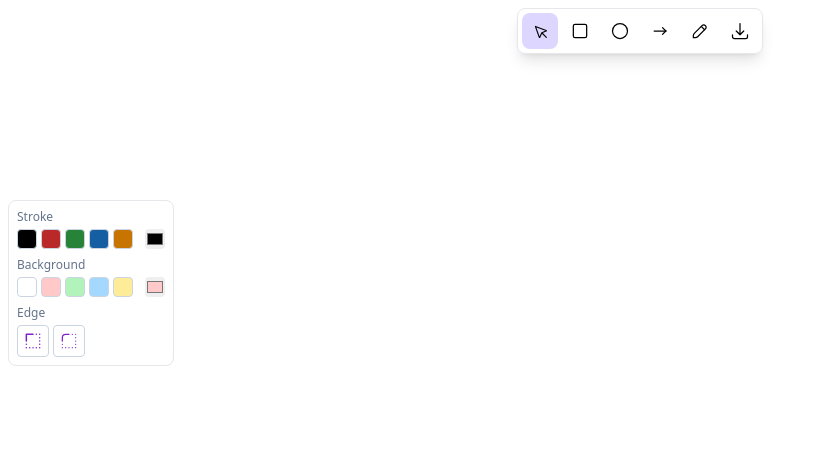
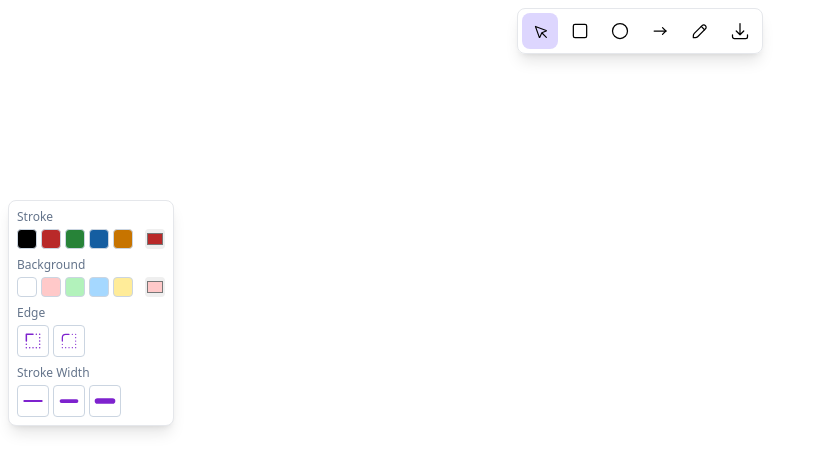
Before and after one commit to KrunalDarekar/whiteboard-it, a React (Vite) app: page / in a window 1280 px wide. Shown: the top 472 px of the page, without its empty margins (0-818 px from the left). Built offline with nearby package versions, Linux system fonts and the light colour scheme.

Commit message:
Add stroke width selection feature

```diff
--- a/src/App.jsx
+++ b/src/App.jsx
@@ -25,8 +25,9 @@ export default function App() {
   const [circles, setCircles] = useState([]);
   const [arrows, setArrows] = useState([]);
   const [scribbles, setScribbles] = useState([]);
-  const [strokeColor, setStrokeColor] = useState("#000000");
+  const [strokeColor, setStrokeColor] = useState("#B92929");
   const [edge, setEdge] = useState(10)
+  const [strokeWidth, setStrokeWidth] = useState(3)
 
   const isPainting = useRef();
   const currentShapeId = useRef();
@@ -56,7 +57,8 @@ export default function App() {
             width: 1,
             fillColor,
             strokeColor,
-            edge
+            edge,
+            strokeWidth,
           },
         ]);
         break;
@@ -70,6 +72,7 @@ export default function App() {
             radius: 20,
             fillColor,
             strokeColor,
+            strokeWidth,
           },
         ]);
         break;
@@ -82,6 +85,7 @@ export default function App() {
             points: [x, y, x + 20, y + 20],
             fillColor,
             strokeColor,
+            strokeWidth,
           },
         ]);
         break;
@@ -93,6 +97,7 @@ export default function App() {
             points: [x, y],
             fillColor,
             strokeColor,
+            strokeWidth,
           },
         ]);
         break;
@@ -115,7 +120,6 @@ export default function App() {
                 y: Math.min(rectangle.y, y),
                 width: Math.abs(x - rectangle.x),
                 height: Math.abs(y - rectangle.y),
-                edge
               };
             }
             return rectangle;
@@ -249,7 +253,7 @@ export default function App() {
           </div>
         </div>
         {/*side panel*/}
-        <div className="absolute z-10 left-0 ml-2 top-1/4 bg-white border rounded-lg shodow-lg p-2">
+        <div className="absolute z-10 left-0 ml-2 top-1/4 bg-white border rounded-lg shadow-lg p-2">
               <div className="mb-2">
                 <p className="text-xs text-slate-500 mb-1">Stroke</p>
                 <div className="flex gap-1">
@@ -282,7 +286,7 @@ export default function App() {
                   />
                 </div>
               </div>
-              <div>
+              <div className="mb-2">
                 <p className="text-xs text-slate-500 mb-1">Edge</p>
                 <div className="flex gap-1">
                   <button onClick={ () => setEdge(0)} className ="w-8 h-8 border border-slate-300 rounded flex justify-center items-center text-purple-700">
@@ -302,8 +306,8 @@ export default function App() {
                     </svg>
                   </button>
                   <button onClick={ () => setEdge(10)} className ="w-8 h-8 border border-slate-300 rounded flex justify-center items-center text-purple-700">
-                    <svg aria-hidden="true" focusable="false" role="img" viewBox="0 0 24 24" fill="none" stroke-width="2" stroke="currentColor" strokeLinecap="round" strokeLinejoin="round" className="w-5 h-5">
-                      <g stroke-width="1.5" stroke="currentColor" strokeLinecap="round" strokeLinejoin="round">
+                    <svg aria-hidden="true" focusable="false" role="img" viewBox="0 0 24 24" fill="none" strokeWidth="2" stroke="currentColor" strokeLinecap="round" strokeLinejoin="round" className="w-5 h-5">
+                      <g strokeWidth="1.5" stroke="currentColor" strokeLinecap="round" strokeLinejoin="round">
                         <path d="M4 12v-4a4 4 0 0 1 4 -4h4"></path>
                         <line x1="16" y1="4" x2="16" y2="4.01"></line>
                         <line x1="20" y1="4" x2="20" y2="4.01"></line>
@@ -318,6 +322,26 @@ export default function App() {
                         <line x1="20" y1="20" x2="20" y2="20.01"></line>
                       </g>
                     </svg>
+                  </button>
+                </div>
+              </div>
+              <div className="">
+                <p className="text-xs text-slate-500 mb-1">Stroke Width</p>
+                <div className="flex gap-1">
+                  <button onClick={ () => setStrokeWidth(1)} className ="w-8 h-8 border border-slate-300 rounded flex justify-center items-center text-purple-700">
+                  <svg aria-hidden="true" focusable="false" role="img" viewBox="0 0 20 20" fill="none" stroke="currentColor" strokeLinecap="round" strokeLinejoin="round">
+                    <path d="M4.167 10h11.666" stroke="currentColor" strokeWidth="1.25" strokeLinecap="round" strokeLinejoin="round"></path>
+                  </svg>
+                  </button>
+                  <button onClick={ () => setStrokeWidth(3)} className="w-8 h-8 border border-slate-300 rounded flex justify-center items-center text-purple-700">
+                  <svg aria-hidden="true" focusable="false" role="img" viewBox="0 0 20 20" fill="none" stroke="currentColor" strokeLinecap="round" strokeLinejoin="round">
+                    <path d="M5 10h10" stroke="currentColor" strokeWidth="2.5" strokeLinecap="round" strokeLinejoin="round"></path>
+                  </svg>
+                  </button>
+                  <button onClick={ () => setStrokeWidth(5)} className="w-8 h-8 border border-slate-300 rounded flex justify-center items-center text-purple-700">
+                  <svg aria-hidden="true" focusable="false" role="img" viewBox="0 0 20 20" fill="none" stroke="currentColor" strokeLinecap="round" strokeLinejoin="round">
+                    <path d="M5 10h10" stroke="currentColor" strokeWidth="3.75" strokeLinecap="round" strokeLinejoin="round"></path>
+                  </svg>
                   </button>
                 </div>
               </div>
@@ -352,7 +376,7 @@ export default function App() {
                 x={rectangle.x}
                 y={rectangle.y}
                 stroke={rectangle.strokeColor}
-                strokeWidth={2}
+                strokeWidth={rectangle.strokeWidth}
                 fill={rectangle.fillColor}
                 height={rectangle.height}
                 width={rectangle.width}
@@ -370,7 +394,7 @@ export default function App() {
                 x={circle.x}
                 y={circle.y}
                 stroke={circle.strokeColor}
-                strokeWidth={2}
+                strokeWidth={circle.strokeWidth}
                 fill={circle.fillColor}
                 draggable={isDraggable}
                 onClick={onClick}
@@ -381,7 +405,7 @@ export default function App() {
                 key={arrow.id}
                 points={arrow.points}
                 stroke={arrow.strokeColor}
-                strokeWidth={2}
+                strokeWidth={arrow.strokeWidth}
                 fill={arrow.fillColor}
                 draggable={isDraggable}
                 onClick={onClick}
@@ -395,7 +419,7 @@ export default function App() {
                 lineJoin="round"
                 points={scribble.points}
                 stroke={scribble.strokeColor}
-                strokeWidth={2}
+                strokeWidth={scribble.strokeWidth}
                 fill={scribble.fillColor}
                 draggable={isDraggable}
                 onClick={onClick}
```
